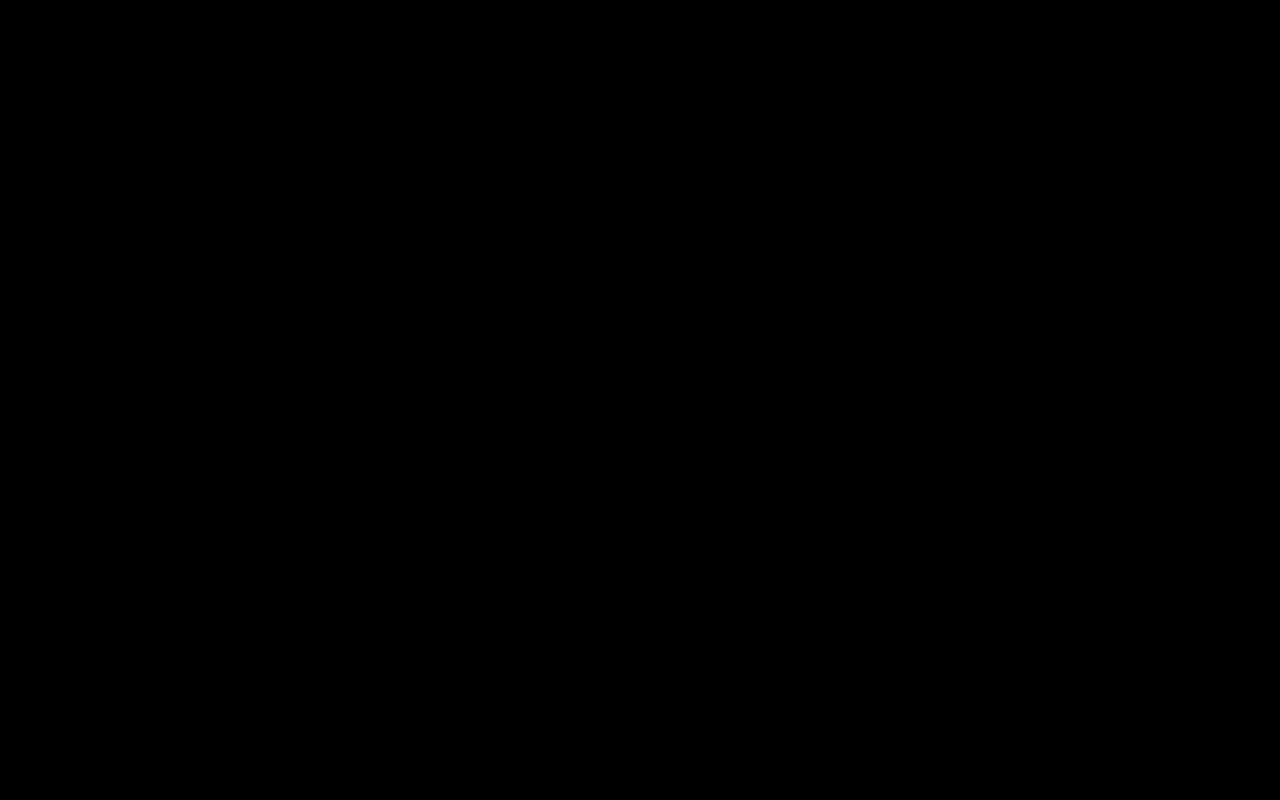
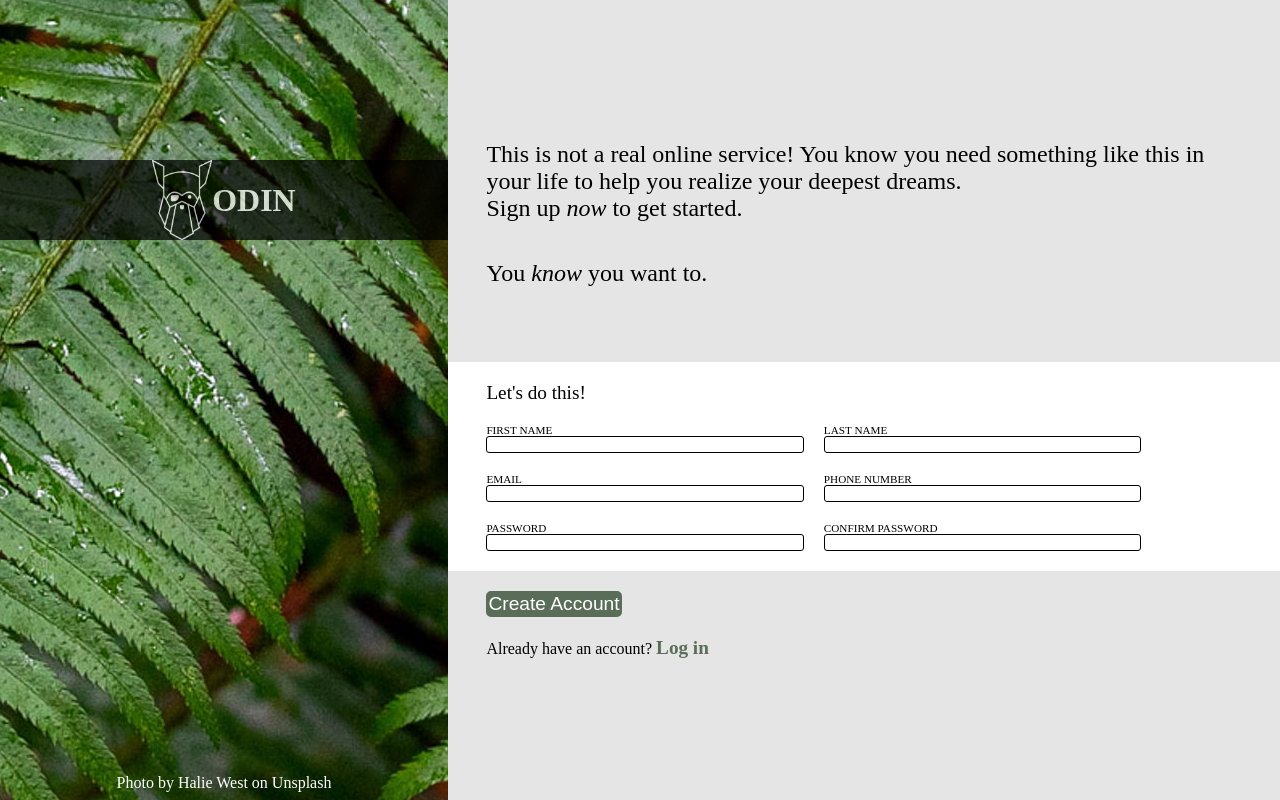
Before and after one commit to kalig0/sign-up-form, a plain HTML site: page index.html in a window 1280 px wide. Drawn offline with Linux system fonts and the light colour scheme.

Commit message:
finished project

```diff
--- a/index.html
+++ b/index.html
@@ -7,7 +7,55 @@
     <link rel="stylesheet" href="styles.css">
     <title>Sign Up Form</title>
 </head>
-<body>
-
+<body ">
+    <div class="content">
+        <div class="card">
+            <div class="logo">
+                <img class="logo-img" src="./images/odin.png">
+                <h1>ODIN</h1>
+            </div>
+            <p class="credit">Photo by Halie West on Unsplash</p>
+        </div>
+        <div class="right">
+            <div class="head">
+                <p>This is not a real online service! You know you need something like this in your life to help you realize your deepest dreams.</p>
+                <p>Sign up <em>now</em> to get started.</p>
+                <p class="hanging-text">You <em>know</em> you want to.</p>
+            </div>
+            <form action="#">
+                <div class="signup">
+                    <p class="signup-title">Let's do this!</p>
+                    <div class="input">
+                        <label for="first_name">First Name</label>
+                        <input type="text" name="first_name" id="first_name" required>
+                    </div>
+                    <div class="input">
+                        <label for="last_name">Last Name</label>
+                        <input type="text" name="last_name" id="last_name" required>
+                    </div>
+                    <div class="input">
+                        <label for="email">Email</label>
+                        <input type="email" name="email" id="email" required>
+                    </div>
+                    <div class="input">
+                        <label for="phone">Phone Number</label>
+                        <input type="text" name="phone" id="phone" minlength="9" maxlength="9">
+                    </div>
+                    <div class="input">
+                        <label for="password">Password</label>
+                        <input type="password" name="password" id="password" required>
+                    </div>
+                    <div class="input">
+                        <label for="password_confirm">Confirm Password</label>
+                        <input type="password" name="password_confirm" id="password_confirm" required>
+                    </div>
+                </div>
+                <div class="signup-button"><button type="submit">Create Account</button></div>
+            </form>
+            <div class="foot">
+                <p>Already have an account? <a href="#">Log in</a></p>
+            </div>
+        </div>
+    </div>
 </body>
 </html>
--- a/styles.css
+++ b/styles.css
@@ -1,3 +1,136 @@
-body {
+* {
+    margin: 0;
+    padding: 0;
+}
+
+.content {
+    height: 100vh;
+    width: 100vw;
+}
+
+.content, .logo {
+    display: flex;
+    flex-flow: row wrap;
+}
+
+/* left */
+.card {
+    background-image: url(./images/leaf.jpg);
+    background-position: center;
+    background-size: auto;
+    background-repeat: no-repeat;
+    width: 35%;
+    display: flex;
+    flex-flow: column nowrap;
+    justify-content: space-between;
+}
+
+.logo {
+    height: auto;
     background-color: black;
+    opacity: 0.7;
+    position: relative;
+    top: 20%;
+    justify-content: center;
+    align-items: center;
 }
+
+.logo-img {
+    height: 10vh;
+}
+
+h1 {
+    color: white;
+}
+
+.credit {
+    color: white;
+    text-align: center;
+    padding-bottom: 8px;
+}
+
+/* right */
+.right {
+    width: 65%;
+    background-color: #e5e5e5;
+    display: flex;
+    flex-flow: column nowrap;
+    justify-content: center;
+}
+
+.signup {
+    background-color: white;
+    display: flex;
+    flex-flow: row wrap;
+    padding-top: 20px;
+    padding-bottom: 20px;
+    gap: 20px;
+}
+
+.signup-button {
+    background-color: #e5e5e5;
+}
+
+.head, .signup, .signup-button, .foot {
+    padding-left: 3vw;
+}
+
+.head {
+    font-weight: 500;
+    font-size: 1.5rem;
+    width: 90%;
+}
+
+.hanging-text {
+    margin-top: 5%;
+    margin-bottom: 10%;
+}
+
+
+.input {
+    display: flex;
+    flex-flow: column wrap;
+    width: 40%;
+    font-size: 0.7rem;
+    text-transform: uppercase;
+}
+
+.signup-title {
+    width: 100%;
+    font-size: 1.2rem;
+    font-weight: 500;
+}
+
+input {
+    border-radius: 3px;
+    border: 1px solid;
+}
+
+input:focus {
+    outline: none;
+    border: 2px solid green;
+}
+
+button {
+    background-color: #596d59;
+    color: white;
+    margin-top: 20px;
+    border-radius: 5px;
+    border: 2px solid #596d59;
+    font-size: 1.2rem;
+}
+
+button:hover {
+    background-color: green;
+}
+
+a {
+    color: #596d59;
+    font-weight: 600;
+    font-size: 1.2rem;
+    text-decoration: none;
+}
+
+.foot {
+    margin-top: 20px;
+}
```
Also changed, not shown: images/leaf.jpg (added), images/odin.png (added).
